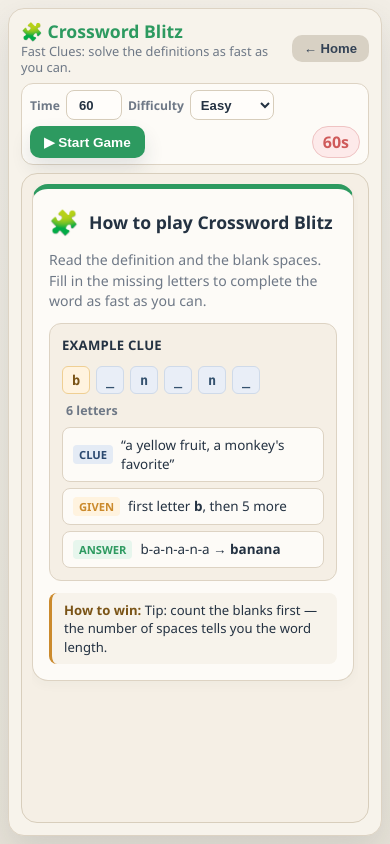
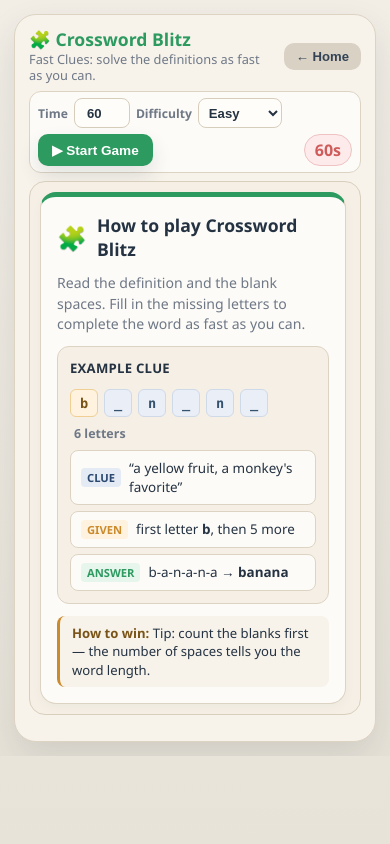
Before and after one commit to Annie2panda/max-english-game, a plain HTML site: page index.html in a window 390 px wide. Both pictures are taken after a click on the element 194 px from the left and 191 px from the top of the page. Drawn offline with Linux system fonts and the light colour scheme.

Commit message:
Refactor HTML and JavaScript for improved layout and efficiency
Refactor CSS styles for responsiveness and layout adjustments. Improve word fetching logic to reduce API calls and enhance performance.

```diff
--- a/index.html
+++ b/index.html
@@ -446,17 +446,11 @@
         .chain-tile.yellow-link {
             background-color: #fff3df !important;
             border: 1px solid #c5a16f !important;
-
-
-
         }
 
         .chain-tile.green-link {
             background-color: #e7f6ed !important;
             border: 1px solid #6aa585 !important;
-
-
-
         }
 
         .chain-answer-inline {
@@ -897,25 +891,44 @@
         }
 
         @media (max-width: 900px) {
-            html,
-            body {
+            html, body {
                 height: auto;
                 min-height: 100%;
                 overflow-y: auto;
-                overflow-x: hidden;
-                -webkit-overflow-scrolling: touch;
-            }
-
-            body {
-                align-items: flex-start;
-                padding: 8px;
-            }
-
+            }
+
+            /* --- 精确调整游戏区容器 --- */
             .container {
-                height: calc(100vh - 16px);
-                min-height: calc(100vh - 16px);
-                padding: 12px;
-                border-radius: 16px;
+                height: auto !important;     /* 取消一屏固定高度限制 */
+                max-height: none !important; /* 允许随内容无限向下延伸 */
+                min-height: auto;
+                display: block;              /* 改变弹性布局为块级布局，让内容自然平铺 */
+            }
+
+            .view-panel {
+                height: auto;
+                display: none;
+            }
+
+            .view-panel.active {
+                display: block;              /* 激活时随内容自然撑开 */
+            }
+
+            .arena-wrapper {
+                height: auto;
+                min-height: 100px;           /* 设定基础保底高度 */
+                display: block;
+                margin-bottom: 12px;         /* 替代原有的 flex 间距，让答案区产生自然间距 */
+            }
+
+            .arena-inner {
+                height: auto;
+                overflow-y: visible !important; /* 彻底禁用内部滚动条，内容多长就撑开多长 */
+            }
+
+            .key-box {
+                height: auto;
+                margin-top: 0;
             }
 
             .menu-grid {
@@ -927,19 +940,9 @@
                 align-content: start;
             }
 
-            .view-panel {
-                flex: 1;
-                min-height: 0;
-            }
-
             .setup-section {
                 gap: 6px;
                 padding: 6px 8px;
-            }
-
-            .arena-wrapper {
-                flex: 1;
-                min-height: 0;
             }
 
             /* 手机端：返回按钮与标题同一行，设置区横向流式（最多折 2 行） */
@@ -1233,13 +1236,15 @@
 
         const visualStopWords = new Set([
             "a", "an", "any", "and", "are", "as", "at", "be", "been", "being", "by", "for", "from", "in", "into",
-            "is", "it", "its", "of", "on", "or", "that", "the", "their", "there", "these", "they", "this",
+            "is", "it", "its", "of", "on", "or", "that", "the", "their", "there", "these", "they", "this", "having", "telling", "many", "much", "more", "most",
+            "some", "such", "another", "then", "therefore", "though", "throughout", "etc", "you", "however",
+            "furthermore", "meanwhile", "nevertheless", "nonetheless", "otherwise", "similarly",
             "to", "used", "using", "with", "without", "someone", "something", "person", "people", "thing",
             "things", "several", "place", "kind", "type", "group", "form", "part", "made", "make", "makes", "making",
             "more", "most", "less", "than", "very", "often", "usually", "especially", "sometimes", "such",
             "can", "could", "would", "should", "has", "have", "had", "was", "were", "which", "when", "where",
             "one", "two", "too", "three", "try", "about", "way", "also", "after", "before", "over", "under", "between", "among", "through", "during",
-            "who", "whom", "whose", "your", "yours", "our", "ours", "his", "her", "hers", "them", "then"
+            "who", "what", "whom", "whose", "your", "yours", "our", "ours", "his", "her", "hers", "them", "then"
         ]);
 
         function shuffle(list) {
@@ -1438,7 +1443,7 @@
         }
 
         function isCleanWord(word) {
-            return /^[a-z]{2,12}$/.test(word); // 放宽到2，与easy模式的minLen相匹配
+            return /^[a-z]{2,12}$/.test(word);
         }
 
         function isAllowedFunctionalLabel(fl) {
@@ -1519,15 +1524,19 @@
             return result;
         }
 
+        /* 核心修复点 1：把原本无视长度、直接使用 Promise.all 并发请求全部单词的漏洞，
+           改造成优雅的严格串行查词逻辑。只要获取到了期望的有效词，立刻中断，绝不产生无用多余请求！*/
         async function fetchFilteredEntriesParallel(words, desiredCount) {
             const clean = [...new Set(words.map((w) => String(w).trim().toLowerCase()))]
                 .filter((w) => isCleanWord(w));
-            const results = await Promise.all(clean.map((w) => fetchFilteredEntry(w)));
+
             const selected = [];
-            for (const entry of results) {
+            // 使用串行 for 循环替代 Promise.all，有效避免高并发网络轰炸
+            for (const word of clean) {
+                const entry = await fetchFilteredEntry(word);
                 if (entry) {
                     selected.push(entry);
-                    if (selected.length >= desiredCount) break;
+                    if (selected.length >= desiredCount) break; // 查够了立马熔断，后面不再发包
                 }
             }
             return selected;
@@ -1650,12 +1659,14 @@
             `;
         }
 
+        /* 核心修复点 2：限制单次寻词时的候选词规模，不再一口气抽 30 个去碰运气。
+           结合 fetchFilteredEntriesParallel 的串行改造，实现“最少只请求 1 次 API”的精准命中。*/
         async function pickValidatedWordStartingWith(letter, usedWords = [], difficulty = 'easy') {
             const lower = String(letter || "").toLowerCase();
             if (!lower) return null;
 
-            // 1. 严格使用统一的难度及首字母过滤器获取备选词
-            const candidates = await getWordsByLetterAndDifficulty(lower, difficulty, 30);
+            // 缩减单次验证备选词数，从 30 缩减至更合理的 6 个
+            const candidates = await getWordsByLetterAndDifficulty(lower, difficulty, 6);
             const filtered = candidates.filter(w => !usedWords.includes(w) && !isRecentlyUsed(w));
 
             if (filtered.length) {
@@ -1663,14 +1674,12 @@
                 if (entries.length) return entries[0];
             }
 
-            // 2. 局部兜底：尝试放宽去重限制
             const backupCandidates = candidates.filter(w => !usedWords.includes(w));
             if (backupCandidates.length) {
                 const entries = await fetchFilteredEntriesParallel(backupCandidates, 1);
                 if (entries.length) return entries[0];
             }
 
-            // 3. 最终兜底：从 CHAIN_CONNECTORS 寻找符合当前难度长度要求的词
             const config = DIFFICULTY_CONFIG[difficulty] || DIFFICULTY_CONFIG.easy;
             const connectors = (CHAIN_CONNECTORS[lower] || []).filter(w =>
                 !usedWords.includes(w) && w.length >= config.minLen && w.length <= config.maxLen
@@ -1704,17 +1713,22 @@
             return recentChainWords.includes(lower) || sessionUsedWords.has(lower);
         }
 
+        /* 核心修复点 3：限制链条生成的最大试错大循环次数（熔断机制），防止接口因网络断链或生僻字陷入无限盲目重试。*/
         async function getValidatedChainEntries(difficulty = 'easy') {
-            // 随机选个起始字母
             const alphabet = 'abcdefghijklmnopqrstuvwxyz'.split('');
             const allowedAlpha = shuffle(alphabet).filter(l => !lastFirstLetters.slice(-3).includes(l));
 
             let firstEntry = null;
             let secondEntry = null;
             let thirdEntry = null;
+            let attemptLoopCount = 0; // 大循环试错限额计数器
 
             for (const letter of allowedAlpha) {
-                const candidates = await getWordsByLetterAndDifficulty(letter, difficulty, 20);
+                attemptLoopCount++;
+                if (attemptLoopCount > 6) break; // 熔断：如果连续换了 6 个首字母都因为网络或字典定义问题断链，直接切入安全兜底，绝不死循环刷 API
+
+                // 每次大循环起始词验证，精简捞词量
+                const candidates = await getWordsByLetterAndDifficulty(letter, difficulty, 5);
                 const filtered = candidates.filter(w => !isRecentlyUsed(w));
                 const entries = await fetchFilteredEntriesParallel(filtered.length ? filtered : candidates, 1);
 
@@ -1722,11 +1736,9 @@
                     firstEntry = entries[0];
                     const used = [firstEntry.word];
 
-                    // 顺藤摸瓜找第 2 个词
                     secondEntry = await pickValidatedWordStartingWith(firstEntry.word.at(-1), used, difficulty);
                     if (secondEntry) {
                         used.push(secondEntry.word);
-                        // 找第 3 个词
                         thirdEntry = await pickValidatedWordStartingWith(secondEntry.word.at(-1), used, difficulty);
                         if (thirdEntry) {
                             lastFirstLetters.push(letter);
@@ -1738,11 +1750,10 @@
                 }
             }
 
-            // 完全失败情况下的终极降级保障
+            // 终极降级安全保障：如果触发了上述熔断，或者字典网络彻底不通
             const fallbackPool = await fetchRandomWordPool(15, difficulty);
             const fallbackEntries = await fetchFilteredEntriesParallel(fallbackPool, 3);
             if(fallbackEntries.length >= 3) {
-                // 如果实在连不起来，为了保证游戏进行，强制修正首尾字母伪装成连词
                 let w1 = fallbackEntries[0];
                 let w2 = fallbackEntries[1];
                 let w3 = fallbackEntries[2];
@@ -1889,8 +1900,6 @@
             }
         }
 
-        // 单词来源：优先使用本地 vocabulary_ultimate.js（已清洗的纯单词库），
-        // 不再依赖 Datamuse 远程接口。返回按首字母+难度长度筛选并打乱后的候选词。
         async function getWordsByLetterAndDifficulty(letter, difficulty = 'easy', count = 1) {
             const char = letter.toLowerCase();
             const config = DIFFICULTY_CONFIG[difficulty] || DIFFICULTY_CONFIG.easy;
@@ -1901,7 +1910,6 @@
                 (w) => typeof w === 'string' && w.startsWith(char) && w.length >= minLen && w.length <= maxLen
             );
             if (matches.length === 0) {
-                // 跨难度兜底：从 easy 全量里找符合长度的词
                 matches = (vocabulary && vocabulary.easy ? vocabulary.easy : []).filter(
                     (w) => typeof w === 'string' && w.startsWith(char) && w.length >= minLen && w.length <= maxLen
                 );
@@ -1911,13 +1919,11 @@
                 return shuffle(matches).slice(0, count);
             }
 
-            // 本地词库无匹配时的兜底
             const localMatches = generalBank.filter((w) => w.startsWith(char) && w.length >= minLen && w.length <= maxLen);
             if (localMatches.length > 0) return shuffle(localMatches).slice(0, count);
             return [char + "able"];
         }
 
-        // 随机词池：直接从本地 vocabulary 按难度抽取并打乱，保证随机性。
         async function fetchRandomWordPool(size, difficulty = 'easy') {
             const source = (typeof vocabulary !== 'undefined' && vocabulary[difficulty]) ? vocabulary[difficulty] : (vocabulary && vocabulary.easy) || [];
             const pool = shuffle([...new Set(source)]).filter(
@@ -1925,7 +1931,6 @@
             );
             if (pool.length >= size) return pool.slice(0, size);
 
-            // 词库不足时用 generalBank 补足
             const fallback = shuffle(generalBank);
             for (const word of fallback) {
                 if (pool.length >= size) break;
```
